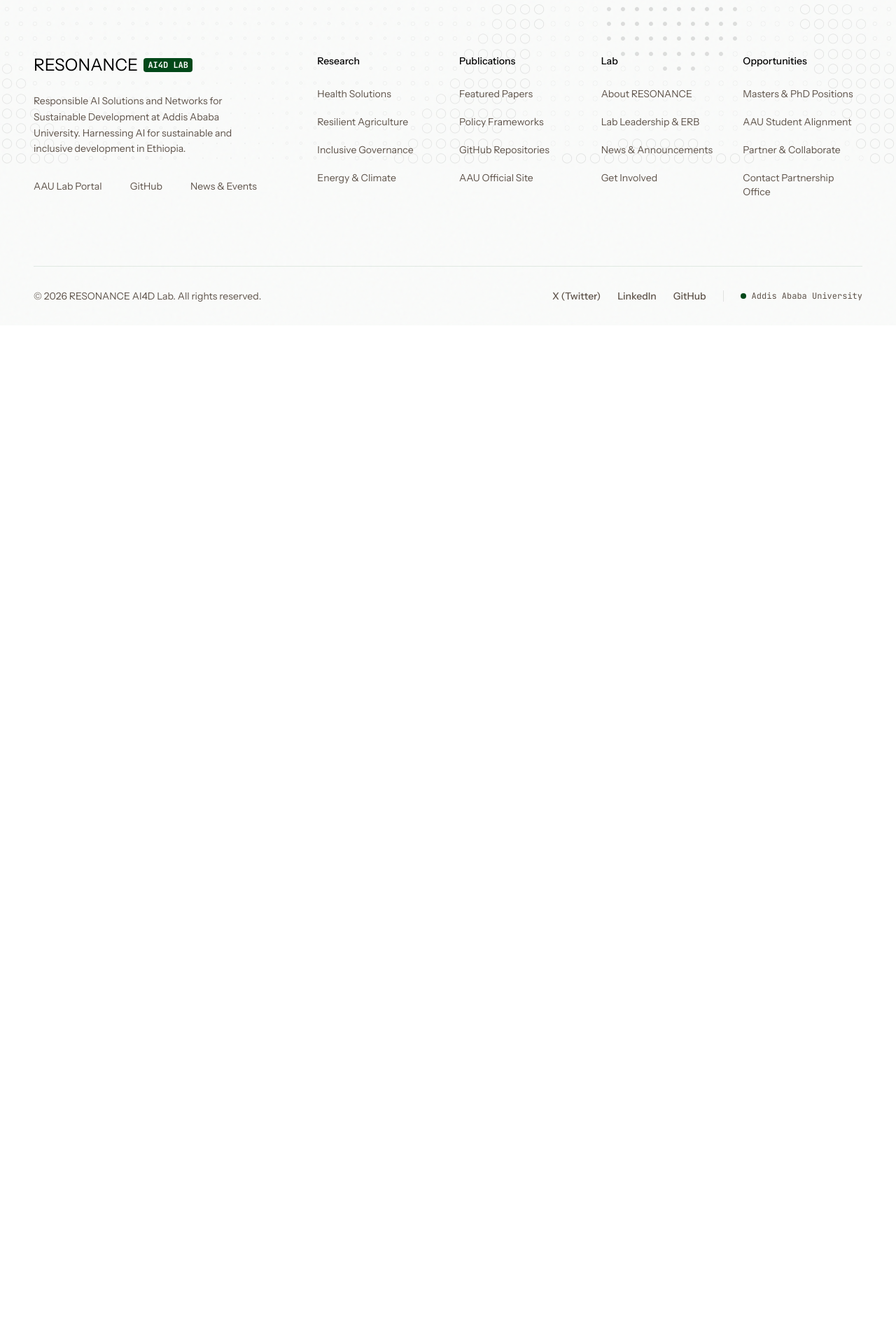
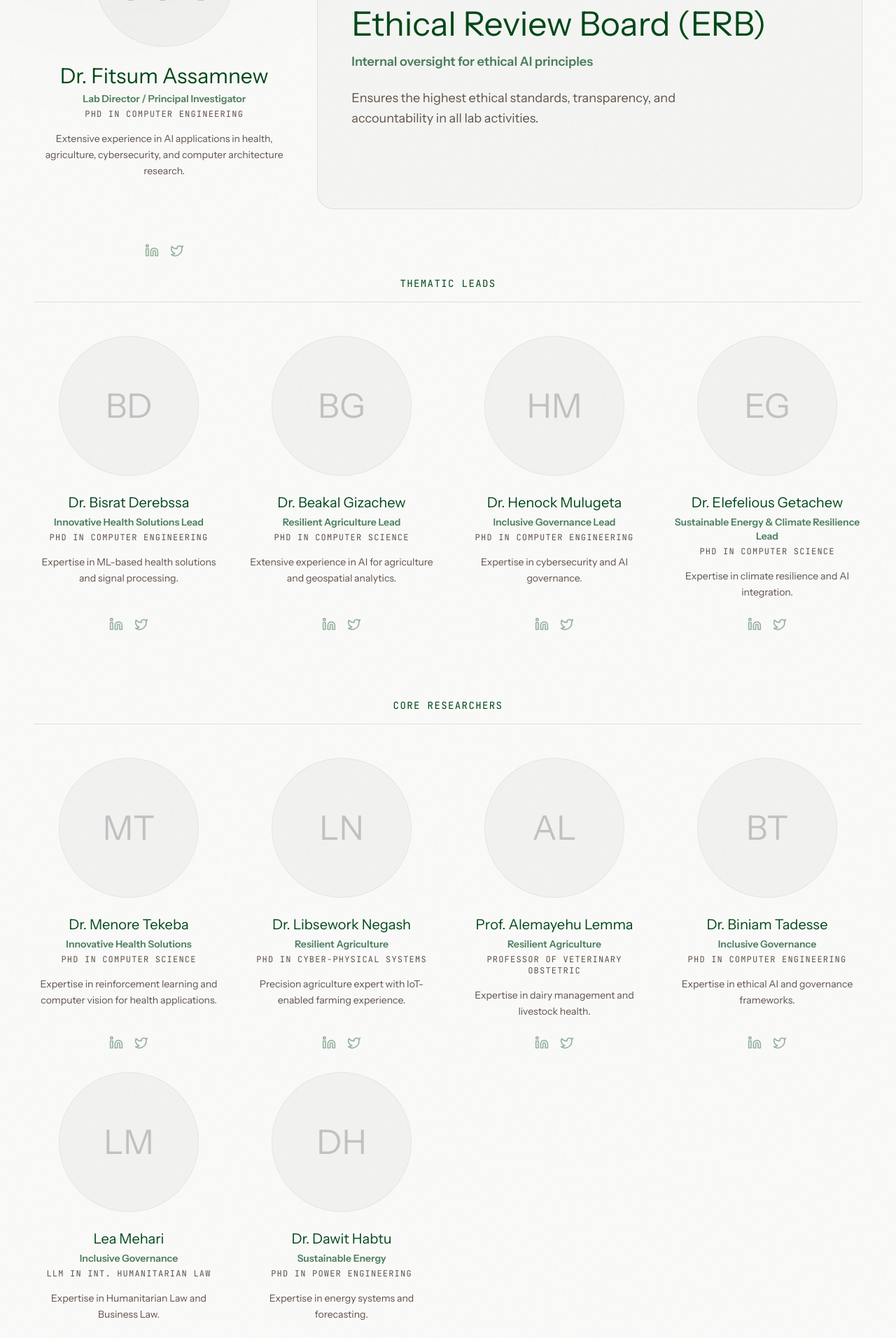
Before and after one commit to MekdelawitGebre/resonance-ai4d-lab-web, a Next.js app: page /team in a window 1280 px wide. Before the commit this address had no page. Shown: the part 820-2732 px from the top of the page at 70% size. Before the commit the page ends 1285 px from the top, so only its background shows below. Built offline with nearby package versions, Linux system fonts and the light colour scheme.

Commit message:
feat: add team members

```diff
--- /dev/null
+++ b/app/team/_components/team-section.tsx
@@ -0,0 +1,219 @@
+"use client";
+
+import { Linkedin, Twitter, Scale, Network } from "lucide-react";
+
+interface TeamMember {
+  name: string;
+  role: string;
+  qualification: string;
+  bio: string;
+  initials: string;
+}
+
+const leadership = {
+  name: "Dr. Fitsum Assamnew",
+  role: "Lab Director / Principal Investigator",
+  qualification: "PhD in Computer Engineering",
+  bio: "Extensive experience in AI applications in health, agriculture, cybersecurity, and computer architecture research.",
+  initials: "FA",
+};
+
+const erb = {
+  name: "Ethical Review Board (ERB)",
+  role: "Internal oversight for ethical AI principles",
+  bio: "Ensures the highest ethical standards, transparency, and accountability in all lab activities.",
+};
+
+const thematicLeads: TeamMember[] = [
+  {
+    name: "Dr. Bisrat Derebssa",
+    role: "Innovative Health Solutions Lead",
+    qualification: "PhD in Computer Engineering",
+    bio: "Expertise in ML-based health solutions and signal processing.",
+    initials: "BD",
+  },
+  {
+    name: "Dr. Beakal Gizachew",
+    role: "Resilient Agriculture Lead",
+    qualification: "PhD in Computer Science",
+    bio: "Extensive experience in AI for agriculture and geospatial analytics.",
+    initials: "BG",
+  },
+  {
+    name: "Dr. Henock Mulugeta",
+    role: "Inclusive Governance Lead",
+    qualification: "PhD in Computer Engineering",
+    bio: "Expertise in cybersecurity and AI governance.",
+    initials: "HM",
+  },
+  {
+    name: "Dr. Elefelious Getachew",
+    role: "Sustainable Energy & Climate Resilience Lead",
+    qualification: "PhD in Computer Science",
+    bio: "Expertise in climate resilience and AI integration.",
+    initials: "EG",
+  },
+];
+
+const coreResearchers: TeamMember[] = [
+  {
+    name: "Dr. Menore Tekeba",
+    role: "Innovative Health Solutions",
+    qualification: "PhD in Computer Science",
+    bio: "Expertise in reinforcement learning and computer vision for health applications.",
+    initials: "MT",
+  },
+  {
+    name: "Dr. Libsework Negash",
+    role: "Resilient Agriculture",
+    qualification: "PhD in Cyber-Physical Systems",
+    bio: "Precision agriculture expert with IoT-enabled farming experience.",
+    initials: "LN",
+  },
+  {
+    name: "Prof. Alemayehu Lemma",
+    role: "Resilient Agriculture",
+    qualification: "Professor of Veterinary Obstetric",
+    bio: "Expertise in dairy management and livestock health.",
+    initials: "AL",
+  },
+  {
+    name: "Dr. Biniam Tadesse",
+    role: "Inclusive Governance",
+    qualification: "PhD in Computer Engineering",
+    bio: "Expertise in ethical AI and governance frameworks.",
+    initials: "BT",
+  },
+  {
+    name: "Lea Mehari",
+    role: "Inclusive Governance",
+    qualification: "LLM in Int. Humanitarian Law",
+    bio: "Expertise in Humanitarian Law and Business Law.",
+    initials: "LM",
+  },
+  {
+    name: "Dr. Dawit Habtu",
+    role: "Sustainable Energy",
+    qualification: "PhD in Power Engineering",
+    bio: "Expertise in energy systems and forecasting.",
+    initials: "DH",
+  },
+];
+
+function MemberCard({ member, large = false }: { member: TeamMember, large?: boolean }) {
+  return (
+    <div className="flex flex-col group h-full text-center items-center">
+      <div className={`w-full max-w-[200px] aspect-square rounded-full bg-foreground/[0.03] flex items-center justify-center mb-6 overflow-hidden relative border border-foreground/5 group-hover:border-brand/30 transition-colors duration-500`}>
+        <div className="w-full h-full absolute inset-0 bg-brand/5 opacity-0 group-hover:opacity-100 transition-opacity duration-500" />
+        <span className={`font-display text-foreground/20 group-hover:text-brand transition-colors duration-500 ${large ? "text-8xl" : "text-5xl"}`}>
+          {member.initials}
+        </span>
+      </div>
+
+      <h3 className={`font-display text-brand mb-1 ${large ? "text-3xl" : "text-xl"}`}>
+        {member.name}
+      </h3>
+      <p className="text-sm font-semibold text-brand/70 mb-1">
+        {member.role}
+      </p>
+      <p className="text-xs font-mono text-muted-foreground uppercase tracking-widest mb-4">
+        {member.qualification}
+      </p>
+
+      <p className="text-sm text-muted-foreground leading-relaxed mb-6 flex-grow">
+        {member.bio}
+      </p>
+
+      <div className="flex items-center gap-4 mt-auto">
+        <a href="#" className="text-brand/40 hover:text-brand transition-colors">
+          <Linkedin className="w-5 h-5" />
+          <span className="sr-only">LinkedIn</span>
+        </a>
+        <a href="#" className="text-brand/40 hover:text-brand transition-colors">
+          <Twitter className="w-5 h-5" />
+          <span className="sr-only">X (Twitter)</span>
+        </a>
+      </div>
+    </div>
+  );
+}
+
+export function TeamSection() {
+  return (
+    <section id="team" className="py-24 lg:py-32 relative border-t border-foreground/10 bg-background overflow-hidden">
+      {/* Decorative Blur */}
+      <div className="absolute top-40 -left-40 w-[600px] h-[600px] bg-brand-muted/20 blur-[120px] rounded-full pointer-events-none" />
+
+      <div className="max-w-[1400px] mx-auto px-6 lg:px-12 relative z-10">
+
+        {/* Section Header */}
+        <div className="max-w-3xl mb-20">
+          <h2 className="text-4xl lg:text-7xl font-display tracking-tight leading-[0.95] mb-8">
+            Our Team
+          </h2>
+          <div className="space-y-6 text-lg text-muted-foreground leading-relaxed">
+            <p>
+              The RESONANCE AI4D Lab is powered by a dedicated and diverse team of researchers, academics, and professionals committed to leveraging AI for sustainable development in Ethiopia. Our team comprises experts from various disciplines, fostering an interdisciplinary environment crucial for innovative solutions.
+            </p>
+            <p className="pl-6 border-l-2 border-brand/30 italic">
+              We are committed to promoting gender parity and actively recruiting persons with disabilities and underrepresented groups, ensuring our team reflects the diversity of Ethiopian society.
+            </p>
+          </div>
+        </div>
+
+        {/* Leadership & ERB Row */}
+        <div className="grid lg:grid-cols-3 gap-12 lg:gap-8 mb-24">
+
+          <div className="lg:col-span-1">
+            <div className="flex justify-center mb-8 pb-4 border-b border-foreground/10">
+              <h3 className="font-mono text-sm tracking-widest text-brand uppercase">Lab Leadership</h3>
+            </div>
+            <MemberCard member={leadership} large />
+          </div>
+
+          <div className="lg:col-span-2 flex flex-col justify-end">
+            <div className="p-8 lg:p-12 rounded-3xl bg-brand-muted/20 border border-brand/10 h-full flex flex-col justify-center">
+              <div className="w-16 h-16 rounded-2xl bg-brand/10 flex items-center justify-center mb-8">
+                <Scale className="w-8 h-8 text-brand" />
+              </div>
+              <h3 className="font-display text-3xl lg:text-5xl text-brand mb-4">
+                {erb.name}
+              </h3>
+              <p className="text-lg font-semibold text-brand/70 mb-6">
+                {erb.role}
+              </p>
+              <p className="text-lg text-muted-foreground leading-relaxed max-w-xl">
+                {erb.bio}
+              </p>
+            </div>
+          </div>
+        </div>
+
+        {/* Thematic Leads */}
+        <div className="mb-24">
+          <div className="flex justify-center mb-12 pb-4 border-b border-foreground/10">
+            <h3 className="font-mono text-sm tracking-widest text-brand uppercase">Thematic Leads</h3>
+          </div>
+          <div className="grid grid-cols-1 md:grid-cols-2 lg:grid-cols-4 gap-8">
+            {thematicLeads.map((member) => (
+              <MemberCard key={member.name} member={member} />
+            ))}
+          </div>
+        </div>
+
+        {/* Core Researchers */}
+        <div>
+          <div className="flex justify-center mb-12 pb-4 border-b border-foreground/10">
+            <h3 className="font-mono text-sm tracking-widest text-brand uppercase">Core Researchers</h3>
+          </div>
+          <div className="grid grid-cols-1 md:grid-cols-2 lg:grid-cols-4 gap-8">
+            {coreResearchers.map((member) => (
+              <MemberCard key={member.name} member={member} />
+            ))}
+          </div>
+        </div>
+
+      </div>
+    </section>
+  );
+}
--- /dev/null
+++ b/app/team/page.tsx
@@ -0,0 +1,9 @@
+import { TeamSection } from "./_components/team-section";
+
+export default function TeamPage() {
+  return (
+    <div className="pt-20">
+      <TeamSection />
+    </div>
+  );
+}
```
